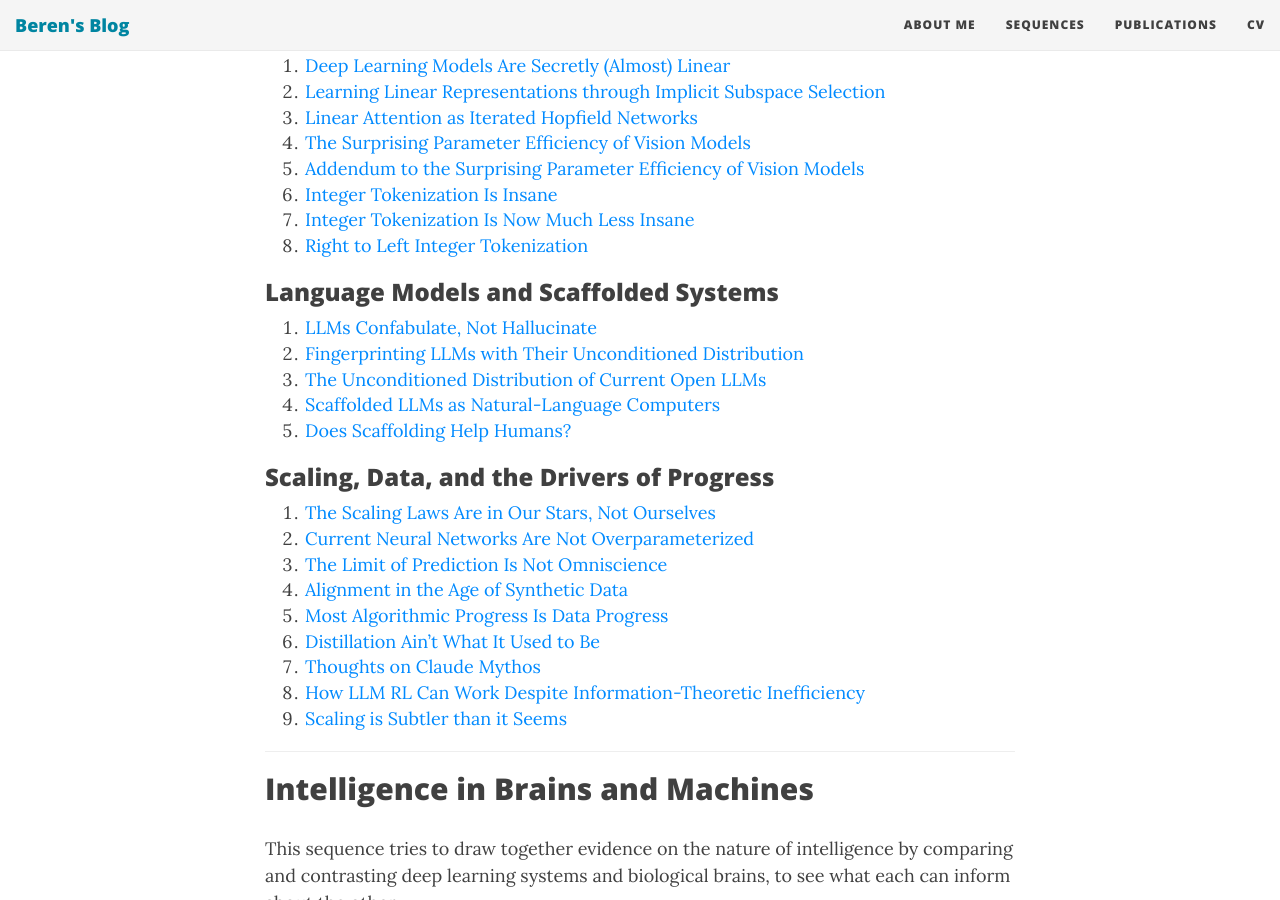
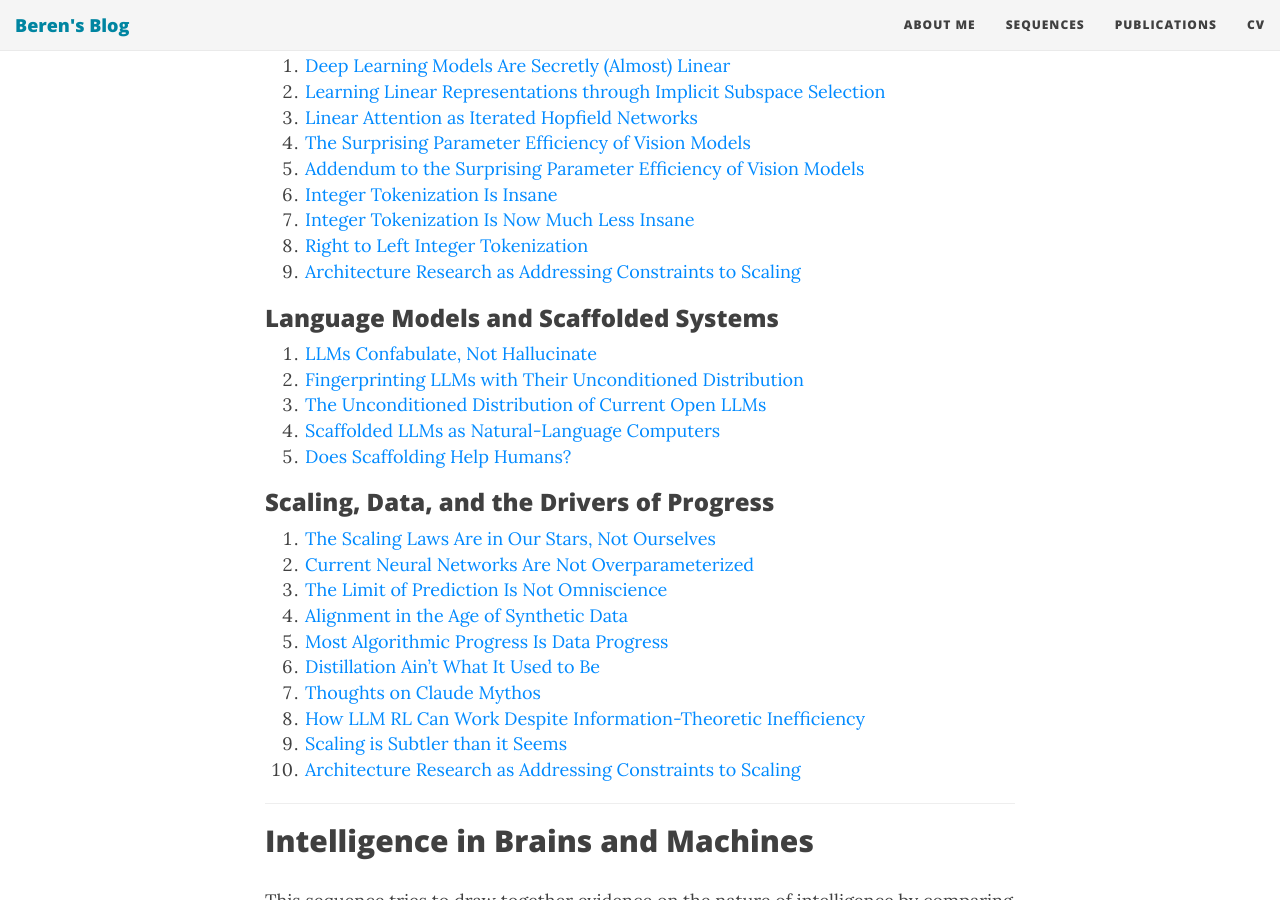
Before and after one commit to BerenMillidge/BerenMillidge.github.io, a Jekyll site: the page built from sequences.md, in a window 1280 px wide and 900 px high, scrolled down 3805 px. Built offline with Jekyll 4.4.1, drawn with Linux system fonts in a browser that asks for light colours; nearby versions of some CDN libraries.

Commit message:
Update sequences.md

```diff
--- a/sequences.md
+++ b/sequences.md
@@ -141,6 +141,7 @@ This sequence collects my writing on the contemporary deep-learning paradigm: wh
 6. [Integer Tokenization Is Insane]({% post_url 2023-02-04-Integer-tokenization-is-insane %})
 7. [Integer Tokenization Is Now Much Less Insane]({% post_url 2024-05-11-Integer-tokenization-is-now-much-less-insane %})
 8. [Right to Left Integer Tokenization]({% post_url 2024-07-07-Right-to-Left-Integer-Tokenization %})
+9. [Architecture Research as Addressing Constraints to Scaling]({% post_url 2026-08-23-Architecture-Research-as-Addressing-Constraints-to-Scaling %})
 
 ### Language Models and Scaffolded Systems
 
@@ -161,6 +162,7 @@ This sequence collects my writing on the contemporary deep-learning paradigm: wh
 7. [Thoughts on Claude Mythos]({% post_url 2026-04-11-Thoughts-On-Claude-Mythos %})
 8. [How LLM RL Can Work Despite Information-Theoretic Inefficiency]({% post_url 2026-07-26-How-Can-LLM-RL-Work-Despite-Information-Theoretic-Inefficiency %})
 9. [Scaling is Subtler than it Seems]({% post_url 2026-08-15-Scaling-is-Subtler-than-it-Seems %})
+10. [Architecture Research as Addressing Constraints to Scaling]({% post_url 2026-08-23-Architecture-Research-as-Addressing-Constraints-to-Scaling %})
 
 ---
 
```
